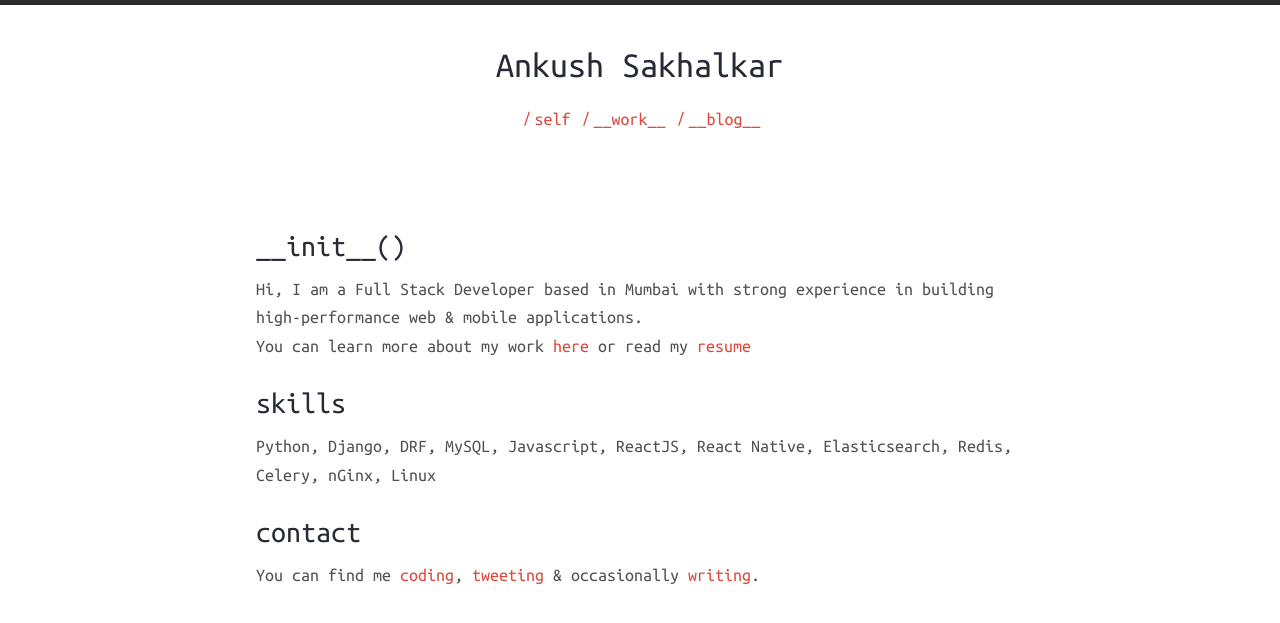
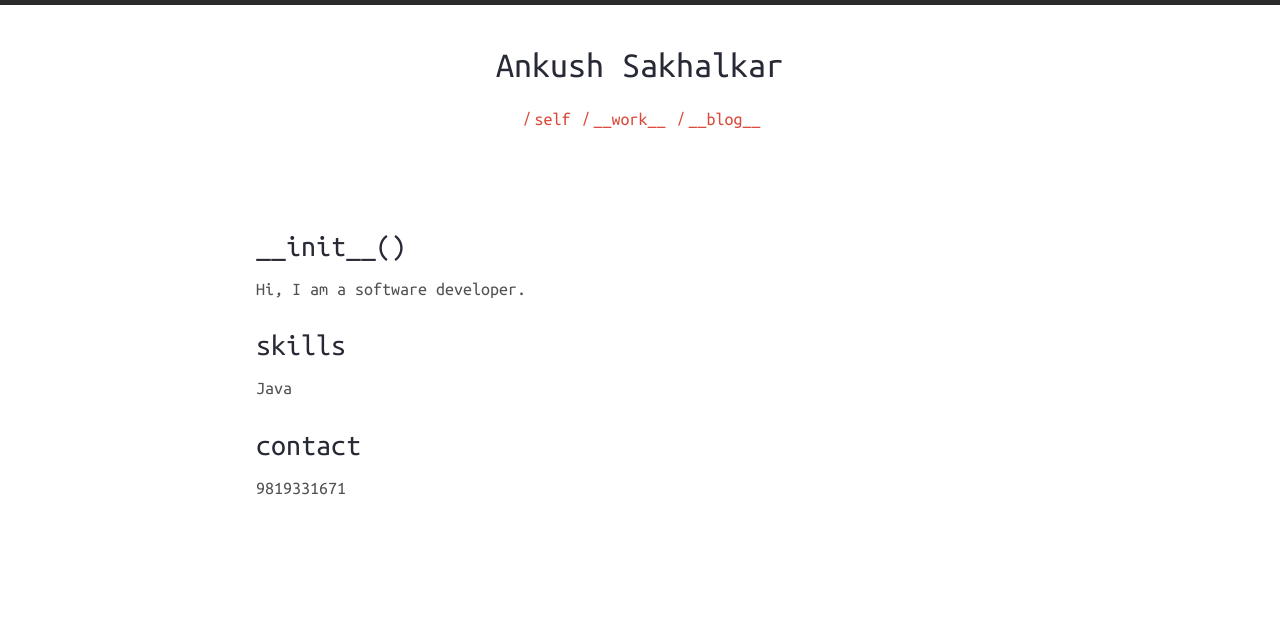
Before and after one commit to as544x/as544x.github.io, a Jekyll site: the page built from index.html, in a window 1280 px wide. Shown: the top 623 px of the page. Built offline with Jekyll 4.4.1, drawn with Linux system fonts in a browser that asks for light colours; nearby versions of some CDN libraries.

Commit message:
Update index.html

```diff
--- a/index.html
+++ b/index.html
@@ -4,17 +4,15 @@ layout: default
 <div class="page-content wc-container">
 	<div class="post">
 		<h3>__init__()</h3>
-			<p>Hi, I am a Full Stack Developer based in Mumbai with strong experience in building high-performance web &amp; mobile applications.
-				<br>
-				You can learn more about my work <a href="{{ '/work' | prepend: site.url }}">here</a> or read my <a href="http://stackoverflow.com/users/story/3850930?view=Timeline" target="_blank">resume</a><span></span>
-			</p>
+			<p>Hi, I am a software developer.
+				<br></p>
 
 			<h3>skills</h3>
 
-			<p>Python, Django, DRF, MySQL, Javascript, ReactJS, React Native, Elasticsearch, Redis, Celery, nGinx, Linux</p>
+			<p>Java</p>
 
 			<h3>contact</h3>
-			<p>You can find me <a href="https://github.com/harshvb7">coding</a>, <a href="https://twitter.com/harsh_bhimjyani">tweeting</a> &amp; occasionally <a href="https://medium.com/@harshvb7">writing</a>.</p>
+			<p>9819331671</p>
 
 
 	</div>
```
